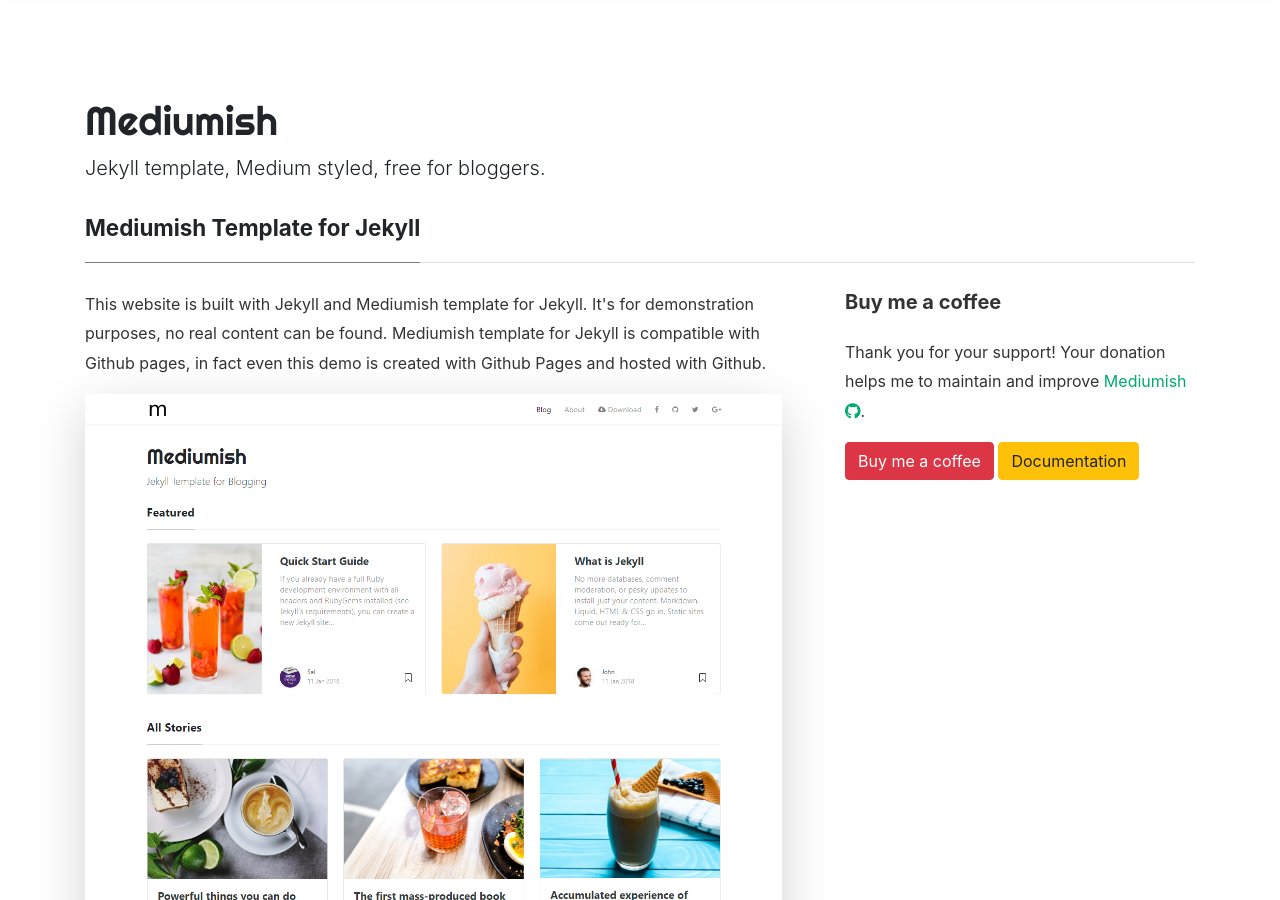
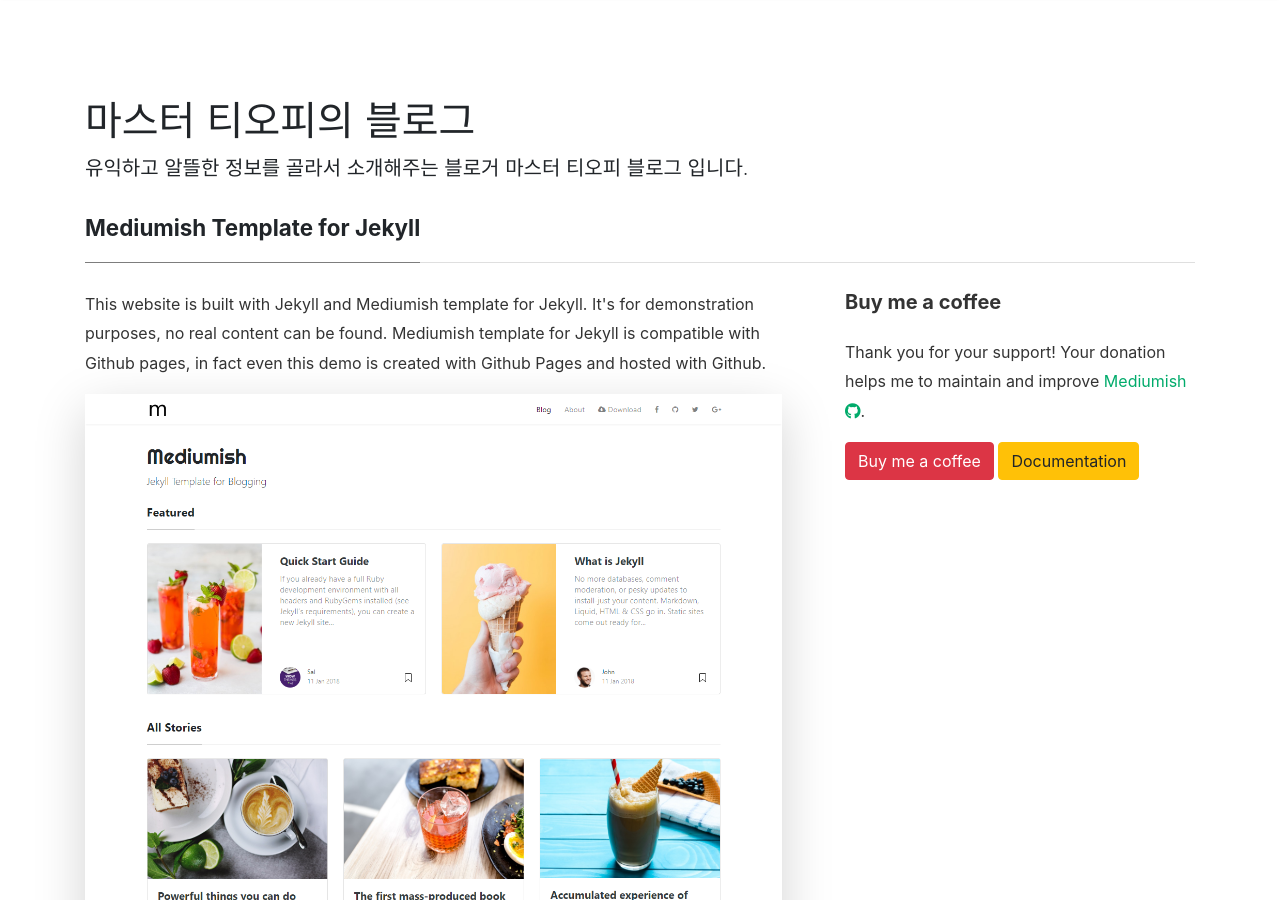
Before and after one commit to hostnamecom/kupang, a Jekyll site: the page built from _pages/about.md, in a window 1280 px wide and 900 px high. Built offline with Jekyll 4.4.1, drawn with Linux system fonts in a browser that asks for light colours; nearby versions of some CDN libraries; comment, search, counter and statistics services are not loaded; some of the changed text lies outside the part shown.

Commit message:
Update _config.yml

```diff
--- a/_config.yml
+++ b/_config.yml
@@ -1,7 +1,7 @@
 # Site
-name: "Mediumish"
-title: "Mediumish"
-description: "Jekyll template, Medium styled, free for bloggers."
+name: "마스터 티오피의 블로그"
+title: "마스터 티오피의 블로그"
+description: "유익하고 알뜰한 정보를 골라서 소개해주는 블로거 마스터 티오피 블로그 입니다."
 logo: 'assets/images/logo.png'
 favicon: 'assets/images/logo.png'
 baseurl: /kupang
@@ -13,27 +13,19 @@ permalink: /:title/
 
 # Authors
 authors:
-  sal:
-    name: Sal
-    display_name: Sal
-    gravatar: e56154546cf4be74e393c62d1ae9f9d4
-    email: wowthemesnet@gmail.com
-    web: https://www.wowthemes.net
-    twitter: https://twitter.com/wowthemesnet
-    description: "Author of Mediumish, a Bootstrap Medium styled template available for WordPress, HTML, Ghost and Jekyll. You are currently previewing Jekyll template demo."
-  john:
-    name: John
-    display_name: John
+  MasterTOP:
+    name: MasterTOP
+    display_name: MasterTOP
     avatar: 'assets/images/avatar.png'
     gravatar: b1cc14991db7a456fcd761680bbc8f81
-    email: wowthemesnet@gmail.com
-    web: https://www.wowthemes.net
-    twitter: https://twitter.com/wowthemesnet
-    description: "This is the author box. Write a short description of the author here. You are currently previewing Mediumish demo, a Jekyll template compatible with Github pages."
+    email: winconwin@naver.com
+    web: https://hostnamecom.github.io/kupang/
+    twitter:
+    description: "유익하고 알뜰한 정보를 골라서 소개해주는 블로그 입니다."
 
 # Plugins
 plugins:
-  - jekyll-paginate
+  - jekyll-paginate-v2
   - jekyll-sitemap
   - jekyll-feed
   - jekyll-seo-tag
@@ -48,7 +40,7 @@ jekyll-archives:
     category: '/category/:name/'
 
 # Pagination
-paginate: 6
+paginate: 12
 paginate_path: /page:num/
 
 # Other
```
